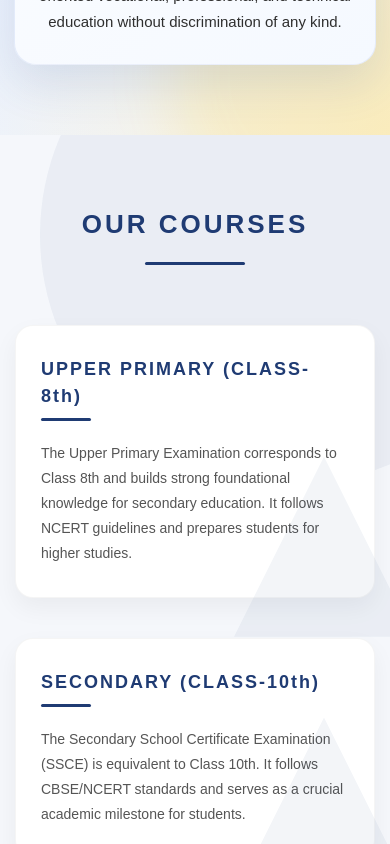
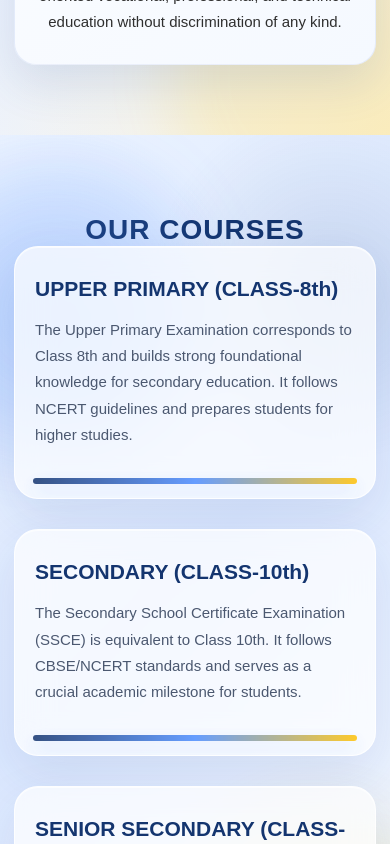
Before and after one commit to ranvijaysingh0741/ERP-SYSTEM, a React (Create React App) app in the folder frontend/: page / in a window 390 px wide. Shown: the part 2080-2924 px from the top of the page. Built offline with nearby package versions, Linux system fonts and the light colour scheme.

Commit message:
Update OurCourses.css

```diff
--- a/frontend/src/landing/components/OurCourses.css
+++ b/frontend/src/landing/components/OurCourses.css
@@ -1,150 +1,284 @@
-/* =========================================
-   OUR COURSES (INSTITUTIONAL STYLE)
-========================================= */
+@import url('https://fonts.googleapis.com/css2?family=Josefin+Sans:wght@400;500;600;700&display=swap');
 
 .courses {
   position: relative;
-  padding: 100px 20px;
-  background: #f5f7fb;
-  text-align: center;
-  font-family: "Segoe UI", sans-serif;
+  padding: 110px 20px;
   overflow: hidden;
+  font-family: 'Josefin Sans', sans-serif;
+  background:
+    radial-gradient(circle at 12% 18%, rgba(77, 141, 255, 0.18), transparent 22%),
+    radial-gradient(circle at 85% 15%, rgba(25, 63, 134, 0.12), transparent 20%),
+    radial-gradient(circle at 82% 82%, rgba(255, 193, 7, 0.14), transparent 22%),
+    linear-gradient(135deg, #edf4ff 0%, #dbe8ff 45%, #f8fbff 100%);
 }
 
-/* Soft Background Shape */
-.courses::before {
+.courses::before,
+.courses::after {
   content: "";
   position: absolute;
-  width: 500px;
-  height: 500px;
-  background: rgba(31, 59, 115, 0.05);
   border-radius: 50%;
-  top: -150px;
-  right: -150px;
+  z-index: 0;
+  filter: blur(35px);
 }
 
-/* Section Title */
-.courses-title {
-  font-size: 34px;
-  letter-spacing: 3px;
-  font-weight: 700;
-  color: #1f3b73;
-  margin-bottom: 60px;
-  position: relative;
+.courses::before {
+  width: 280px;
+  height: 280px;
+  background: rgba(77, 141, 255, 0.14);
+  left: -80px;
+  top: 30px;
 }
 
-.courses-title::after {
-  content: "";
-  width: 100px;
-  height: 3px;
-  background: #1f3b73;
-  display: block;
-  margin: 18px auto 0;
-  border-radius: 3px;
+.courses::after {
+  width: 340px;
+  height: 340px;
+  background: rgba(255, 193, 7, 0.12);
+  right: -120px;
+  bottom: -80px;
 }
 
-/* Container */
+.courses-header {
+  position: relative;
+  z-index: 2;
+  max-width: 1280px;
+  margin: 0 auto 54px;
+  text-align: center;
+}
+
+.courses-badge {
+  display: inline-flex;
+  align-items: center;
+  justify-content: center;
+  padding: 11px 20px;
+  margin-bottom: 18px;
+  border-radius: 999px;
+  background: linear-gradient(135deg, #0f3674, #4d8dff);
+  color: #ffffff;
+  font-size: 13px;
+  font-weight: 700;
+  letter-spacing: 1.2px;
+  text-transform: uppercase;
+  box-shadow: 0 14px 28px rgba(25, 63, 134, 0.22);
+}
+
+.courses-title {
+  margin: 0;
+  font-size: 44px;
+  line-height: 1.1;
+  font-weight: 700;
+  color: #14356f;
+  text-transform: uppercase;
+  letter-spacing: 1px;
+}
+
+.courses-title span {
+  display: block;
+  margin-top: 4px;
+  background: linear-gradient(90deg, #14356f, #4d8dff, #f0a500);
+  -webkit-background-clip: text;
+  -webkit-text-fill-color: transparent;
+  background-clip: text;
+  color: transparent;
+}
+
+.courses-divider {
+  width: 120px;
+  height: 5px;
+  margin: 18px auto 20px;
+  border-radius: 999px;
+  background: linear-gradient(90deg, #14356f, #4d8dff, #ffc107);
+  box-shadow: 0 6px 18px rgba(77, 141, 255, 0.18);
+}
+
+.courses-subtitle {
+  max-width: 780px;
+  margin: 0 auto;
+  font-size: 18px;
+  line-height: 1.8;
+  color: #42506a;
+  font-weight: 600;
+}
+
 .courses-container {
-  display: flex;
-  justify-content: center;
-  gap: 40px;
-  flex-wrap: wrap;
+  position: relative;
+  z-index: 2;
+  max-width: 1280px;
+  margin: 0 auto;
+  display: grid;
+  grid-template-columns: repeat(3, minmax(0, 1fr));
+  gap: 30px;
+}
+
+.course-card {
+  position: relative;
+  overflow: hidden;
+  min-height: 370px;
+  padding: 34px 28px 30px;
+  border-radius: 32px;
+  text-align: left;
+  text-decoration: none;
+  color: inherit;
+  background: rgba(255, 255, 255, 0.7);
+  backdrop-filter: blur(18px);
+  -webkit-backdrop-filter: blur(18px);
+  border: 1px solid rgba(255, 255, 255, 0.75);
+  box-shadow:
+    0 18px 50px rgba(31, 63, 133, 0.10),
+    inset 0 1px 0 rgba(255, 255, 255, 0.65);
+  transition: transform 0.35s ease, box-shadow 0.35s ease;
+}
+
+.course-card::before {
+  content: "";
+  position: absolute;
+  inset: 0;
+  background:
+    linear-gradient(130deg, transparent 18%, rgba(255,255,255,0.55) 32%, transparent 46%);
+  transform: translateX(-135%);
+  transition: transform 0.7s ease;
+  z-index: 1;
+}
+
+.course-card::after {
+  content: "";
+  position: absolute;
+  left: 18px;
+  right: 18px;
+  bottom: 14px;
+  height: 6px;
+  border-radius: 999px;
+  background: linear-gradient(90deg, #14356f, #4d8dff, #ffc107);
+  opacity: 0.85;
+  box-shadow: 0 8px 18px rgba(77, 141, 255, 0.22);
+}
+
+.course-card:hover {
+  transform: translateY(-12px) scale(1.01);
+  box-shadow:
+    0 28px 70px rgba(31, 63, 133, 0.16),
+    inset 0 1px 0 rgba(255, 255, 255, 0.7);
+}
+
+.course-card:hover::before {
+  transform: translateX(135%);
+}
+
+.course-card-content {
   position: relative;
   z-index: 2;
 }
 
-/* =========================================
-   COURSE CARD
-========================================= */
-
-.course-card {
-  background: #ffffff;
-  width: 480px;
-  padding: 45px 35px;
+.course-number {
+  display: inline-flex;
+  align-items: center;
+  justify-content: center;
+  width: 58px;
+  height: 58px;
+  margin-bottom: 22px;
   border-radius: 18px;
-  box-shadow: 0 10px 25px rgba(0, 0, 0, 0.05);
-  transition: all 0.3s ease;
-  text-align: left;
-  position: relative;
-  text-decoration: none;
-  color: inherit;
-  border: 1px solid rgba(0, 0, 0, 0.04);
+  background: linear-gradient(135deg, #14356f, #4d8dff);
+  color: #fff;
+  font-size: 21px;
+  font-weight: 700;
+  box-shadow: 0 14px 26px rgba(20, 53, 111, 0.22);
 }
 
-/* Subtle Triangle Watermark */
-.course-card::before {
-  content: "";
-  position: absolute;
-  width: 180px;
-  height: 180px;
-  background: rgba(31, 59, 115, 0.05);
-  clip-path: polygon(50% 0%, 0% 100%, 100% 100%);
-  bottom: -40px;
-  right: -40px;
+.course-card h3 {
+  margin: 0 0 14px;
+  color: #14356f;
+  font-size: 25px;
+  line-height: 1.35;
+  font-weight: 700;
 }
 
-/* Hover */
-.course-card:hover {
-  transform: translateY(-8px);
-  box-shadow: 0 18px 40px rgba(0, 0, 0, 0.08);
+.course-line {
+  width: 72px;
+  height: 4px;
+  margin-bottom: 18px;
+  border-radius: 999px;
+  background: linear-gradient(90deg, #14356f, #4d8dff, #ffc107);
 }
 
-/* Card Heading */
-.course-card h3 {
-  font-size: 22px;
-  letter-spacing: 2px;
-  color: #1f3b73;
-  margin-bottom: 20px;
-  font-weight: 700;
-  position: relative;
+.course-card p {
+  margin: 0 0 26px;
+  color: #4b5870;
+  font-size: 16px;
+  line-height: 1.9;
+  font-weight: 500;
 }
 
-/* Divider under title */
-.course-card h3::after {
-  content: "";
-  width: 50px;
-  height: 3px;
-  background: #1f3b73;
-  display: block;
-  margin-top: 8px;
-  border-radius: 3px;
+.course-link {
+  display: inline-flex;
+  align-items: center;
+  gap: 8px;
+  color: #14356f;
+  font-size: 14px;
+  font-weight: 700;
+  letter-spacing: 0.8px;
+  text-transform: uppercase;
+  transition: transform 0.3s ease, color 0.3s ease;
 }
 
-/* Paragraph */
-.course-card p {
-  font-size: 15px;
-  line-height: 1.8;
-  color: #555;
+.course-card:hover .course-link {
+  color: #4d8dff;
+  transform: translateX(6px);
 }
 
-/* =========================================
-   RESPONSIVE
-========================================= */
+@media (max-width: 1024px) {
+  .courses-container {
+    grid-template-columns: 1fr;
+  }
 
-@media (max-width: 1024px) {
+  .courses-title {
+    font-size: 34px;
+  }
+
   .course-card {
-    width: 100%;
+    min-height: unset;
   }
 }
 
 @media (max-width: 768px) {
   .courses {
-    padding: 70px 15px;
+    padding: 80px 14px;
+  }
+
+  .courses-header {
+    margin-bottom: 36px;
   }
 
   .courses-title {
-    font-size: 26px;
+    font-size: 28px;
+  }
+
+  .courses-subtitle {
+    font-size: 15px;
+    line-height: 1.7;
+  }
+
+  .courses-divider {
+    width: 90px;
+    height: 4px;
   }
 
   .course-card {
-    padding: 30px 25px;
+    padding: 28px 20px 24px;
+    border-radius: 24px;
+  }
+
+  .course-number {
+    width: 48px;
+    height: 48px;
+    font-size: 18px;
+    border-radius: 14px;
   }
 
   .course-card h3 {
-    font-size: 18px;
+    font-size: 21px;
   }
 
   .course-card p {
-    font-size: 14px;
+    font-size: 15px;
+    line-height: 1.75;
   }
 }
```
